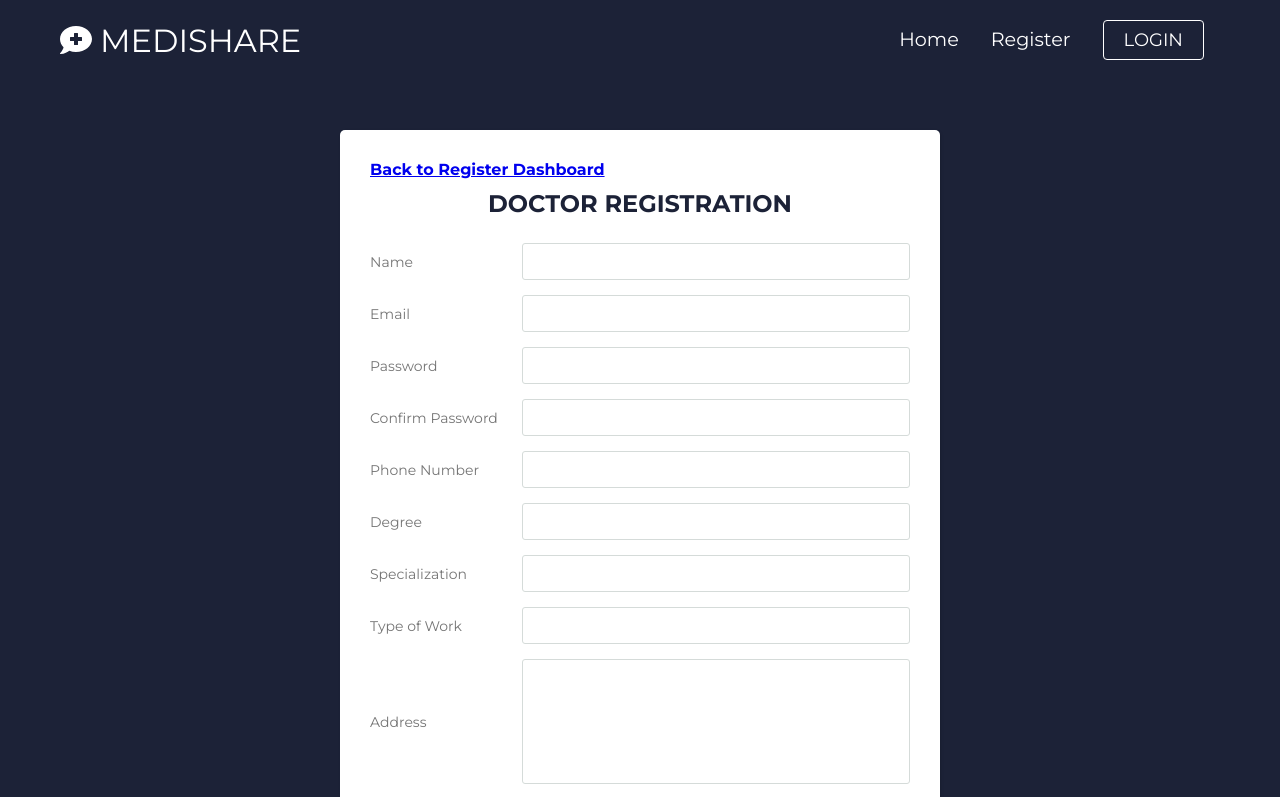
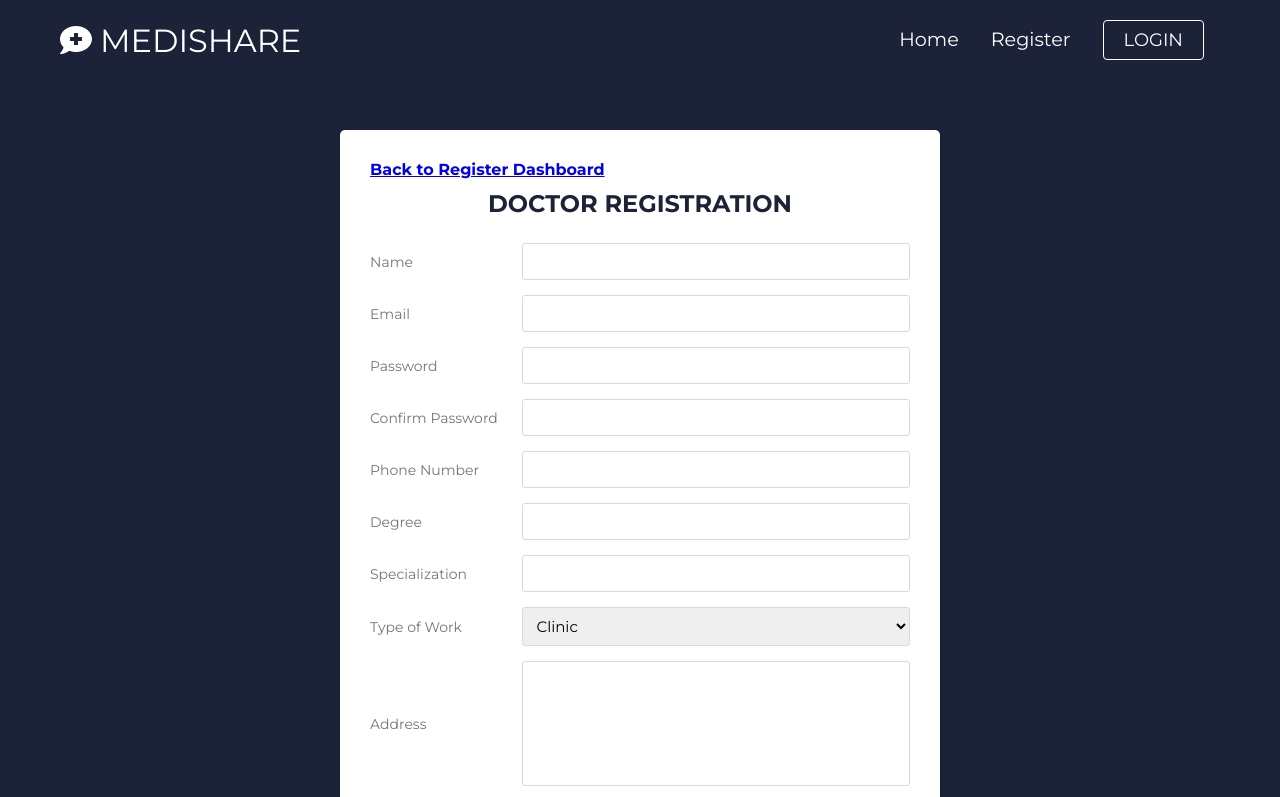
Before and after one commit to prajapatilalit/MediShareWeb, a React (Create React App) app in the folder cap-frontend-final/frontend/: page /users/register/doctor in a window 1280 px wide. Shown: the top 797 px of the page. Built offline with nearby package versions, Linux system fonts and the light colour scheme.

Commit message:
add dropdown at type of work field

```diff
--- a/cap-frontend-final/frontend/src/Register/RegisterDoctor.js
+++ b/cap-frontend-final/frontend/src/Register/RegisterDoctor.js
@@ -152,12 +152,15 @@ const RegisterDoctor = (props) => {
           </div>
           <div className="inputfield">
             <label>Type of Work</label>
-            <input
+            <select
               name="type_work"
-              className="input"
               value={type_work}
               onChange={onChange}
-            />
+              className="input"
+            >
+              <option value="clinic">Clinic</option>
+              <option value="hospital">Hospital</option>
+            </select>
           </div>
           <div className="inputfield">
             <label>Address</label>
```
